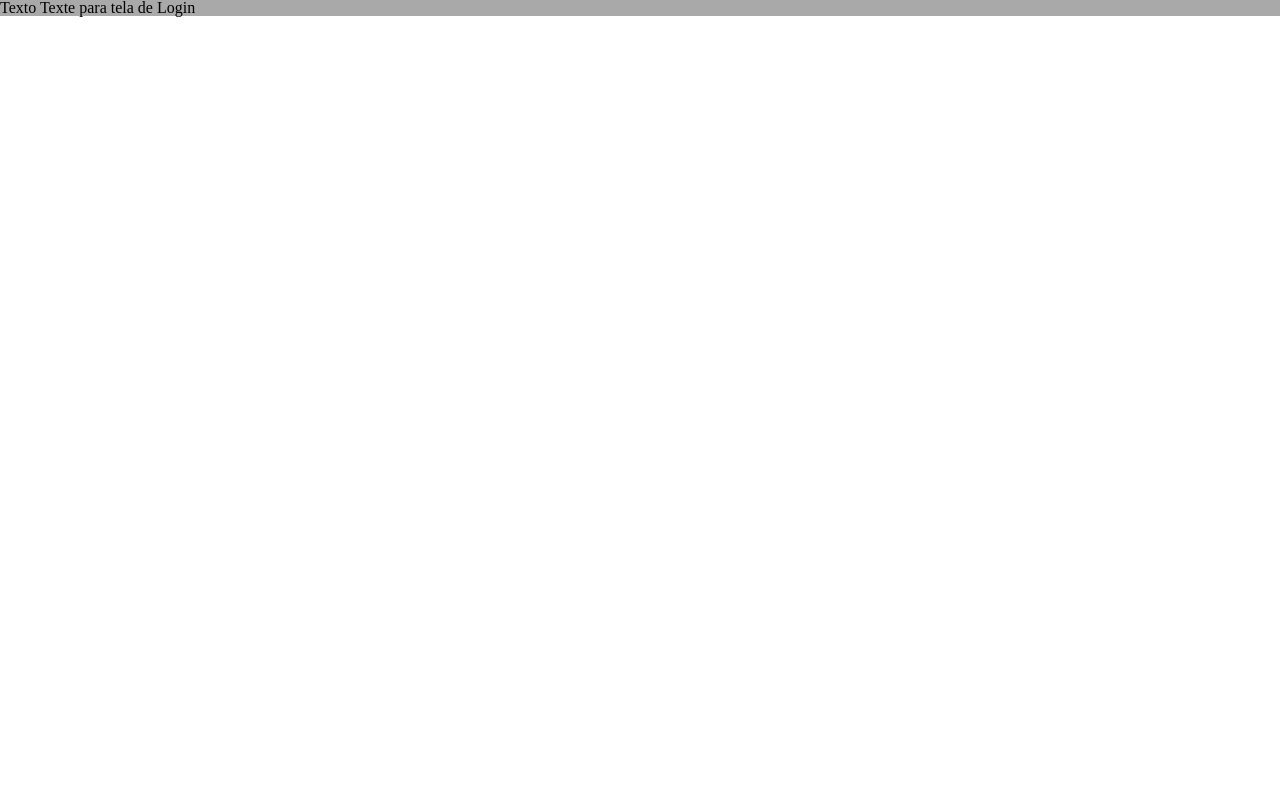
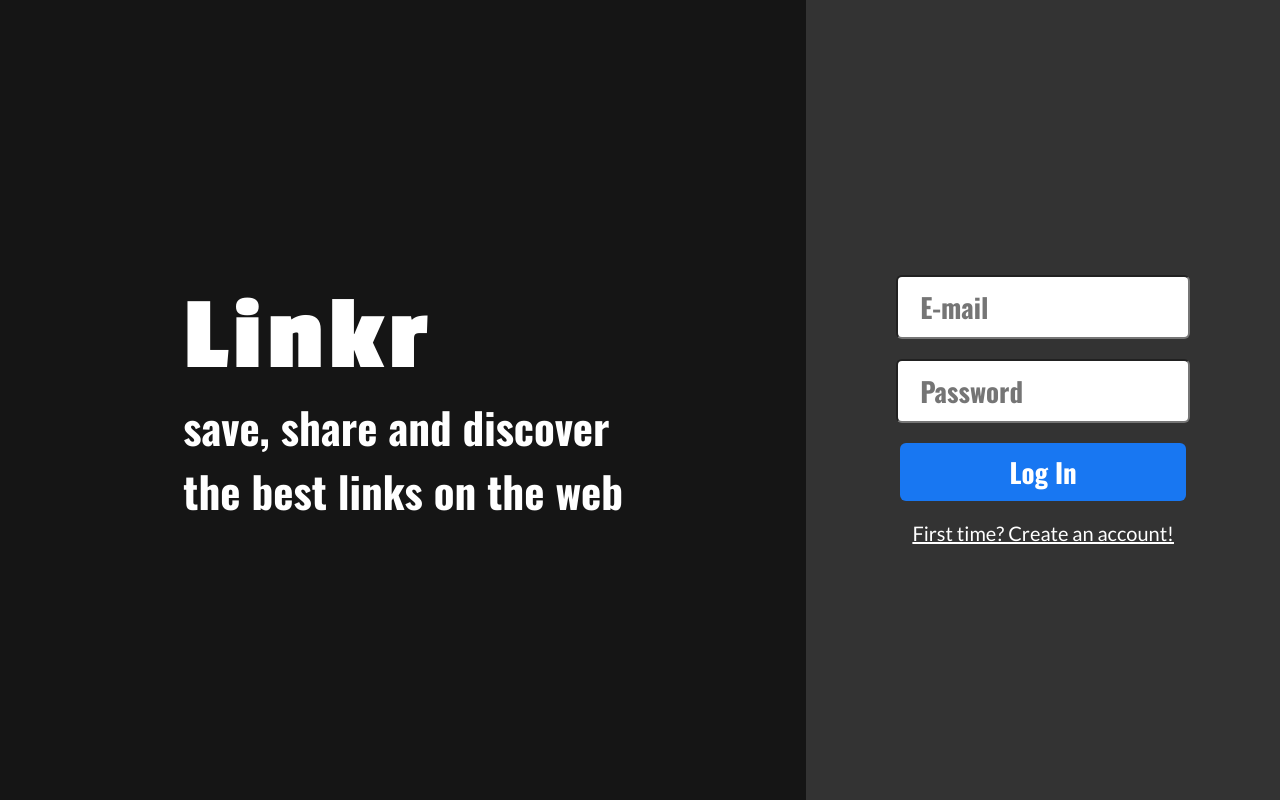
Before and after one commit to thiago-arend/projeto19-linkr-front, a React (Create React App) app: page / in a window 1280 px wide. Built offline with nearby package versions, Linux system fonts and the light colour scheme.

Commit message:
Feat: Layout finished

```diff
--- a/public/index.html
+++ b/public/index.html
@@ -1,9 +1,23 @@
 <!DOCTYPE html>
 <html lang="en">
+
 <head>
   <meta charset="utf-8" />
   <link rel="icon" href="../src/assets/icons8-link-26.png" />
+  <link rel="preconnect" href="https://fonts.googleapis.com">
+  <link rel="preconnect" href="https://fonts.gstatic.com" crossorigin>
+  <link href="https://fonts.googleapis.com/css2?family=Passion+One:wght@400;700&display=swap" rel="stylesheet">
+  <link rel="preconnect" href="https://fonts.googleapis.com">
+  <link rel="preconnect" href="https://fonts.gstatic.com" crossorigin>
+  <link
+    href="https://fonts.googleapis.com/css2?family=Oswald:wght@200;300;400;500;600;700&family=Passion+One:wght@400;700&display=swap"
+    rel="stylesheet">
   <meta name="viewport" content="width=device-width, initial-scale=1" />
+  <link rel="preconnect" href="https://fonts.googleapis.com">
+  <link rel="preconnect" href="https://fonts.gstatic.com" crossorigin>
+  <link
+    href="https://fonts.googleapis.com/css2?family=Lato:ital,wght@0,100;0,300;0,400;0,700;1,100;1,300;1,400;1,700&family=Oswald:wght@200;300;400;500;600;700&family=Passion+One:wght@400;700&display=swap"
+    rel="stylesheet">
   <meta name="theme-color" content="#000000" />
   <meta name="description" content="Web site created using create-react-app" />
   <link rel="apple-touch-icon" href="%PUBLIC_URL%/logo192.png" />
@@ -23,6 +37,7 @@
     -->
   <title>Linkr</title>
 </head>
+
 <body>
   <noscript>You need to enable JavaScript to run this app.</noscript>
   <div id="root"></div>
@@ -37,4 +52,5 @@
       To create a production bundle, use `npm run build` or `yarn build`.
     -->
 </body>
+
 </html>
--- a/src/App.jsx
+++ b/src/App.jsx
@@ -1,5 +1,5 @@
 import styled from "styled-components";
-import SignInPage from "./pages/SignInPage";
+import SignInPage from "./pages";
 import { createContext, useState } from "react";
 import { BrowserRouter, Routes, Route } from "react-router-dom";
 
--- a/src/pages/SignInPage.jsx
+++ /dev/null
@@ -1,37 +0,0 @@
-import axios from "axios";
-import styled from "styled-components";
-import { UserContext } from "../App.jsx";
-import { Link, useNavigate } from "react-router-dom";
-import { useContext, useEffect, useState } from "react";
-
-export default function SignInPage() {
-
-    /* Variaveis de Estado */
-
-
-    /* Configurações da Página */
-    const navigate = useNavigate();
-    /*const url = import.meta.env.VITE_API_URL;*/
-    const User = useContext(UserContext).UserData;
-    const setUser = useContext(UserContext).SetUserData;
-
-    /* Token: existencia + uso */
-
-    /* Se houver um Token: */
-    useEffect(() => {
-
-    }, []);
-
-
-
-
-    return (
-        <SingInContainer>
-            Texto Texte para tela de Login
-        </SingInContainer>
-    );
-}
-
-const SingInContainer = styled.section`
-
-`;
--- /dev/null
+++ b/src/pages/SignInPage/styled.js
@@ -0,0 +1,137 @@
+import { styled } from "styled-components"
+
+export const SingInContainer = styled.section`
+  width: 100%;
+  height: 100vh;
+  display: flex;
+  text-align: center;
+  background: #151515;
+
+  h1 {
+    font-family: Passion One;
+    font-size: 6.625em;
+    font-weight: 700;
+    line-height: 117px;
+    letter-spacing: 0.05em;
+    text-align: left;
+    color: #FFFFFF;
+  }
+
+  p {
+    font-family: Oswald;
+    font-size: 2.6875em;
+    font-weight: 700;
+    line-height: 64px;
+    letter-spacing: 0em;
+    text-align: left;
+    color: #FFFFFF;
+  }
+
+  form {
+    display: flex;
+    flex-direction: column;
+    align-items: center;
+  }
+
+  input {
+    width: 22.34375vw;
+    height: 7.222222222222222vh;
+    border-radius: 6px;
+    margin-top: 20px;
+    font-family: Oswald;
+    font-size: 27px;
+    font-weight: 700;
+    line-height: 40px;
+    letter-spacing: 0em;
+    text-align: left;
+    text-indent: 20px;
+    background: #FFFFFF;
+  }
+
+  button {
+    width: 22.34375vw;
+    height: 7.222222222222222vh;
+    border-radius: 6px;
+    border: none;
+    background: #1877F2;
+    margin-top:20px;
+    margin-bottom: 20px;
+    font-family: Oswald;
+    font-size: 27px;
+    font-weight: 700;
+    line-height: 40px;
+    letter-spacing: 0em;
+    overflow: hidden;
+    color: #FFFFFF;
+  }
+
+  a {
+    font-family: Lato;
+    font-size: 20px;
+    font-weight: 400;
+    line-height: 24px;
+    letter-spacing: 0em;
+    color: #FFFFFF;
+  }
+
+  @media only screen and (max-width: 600px) {
+    display: flex;
+    flex-direction: column;
+    align-items: center;
+    background: #333333;
+
+    h1 {
+      font-size: 76px;
+      line-height: 84px;
+    }
+
+    p {
+      font-size: 23px;
+      line-height: 34px;
+    }
+
+    input {
+      width: 330px;
+    }
+
+    button {
+      width: 330px;
+    }
+  }
+`
+
+export const TitleContainer = styled.section`
+  width: 63%;
+  height: 100vh;
+  box-shadow: 4px 0px 4px 0px #00000040;
+  display: flex;
+  flex-direction: column;
+  justify-content: center;
+  align-items: center;
+
+  @media only screen and (max-width: 600px) {
+    width: 100%;
+    height: 26%;
+    background: #151515;
+  }
+`
+
+export const ContentContainer = styled.section`
+  display: flex;
+  flex-direction: column;
+  align-items: flex-start;
+`
+
+export const FormContainer = styled.section`
+  width: 37%;
+  height: 100vh;
+  background: #333333;
+  display: flex;
+  flex-direction: column;
+  justify-content: center;
+
+  @media only screen and (max-width: 600px) {
+    width: 100%;
+    height: 40vh;
+  }
+`
--- /dev/null
+++ b/src/pages/index.js
@@ -0,0 +1,64 @@
+import axios from "axios";
+import { UserContext } from "../App.jsx";
+import { Link, useNavigate } from "react-router-dom";
+import { useContext, useEffect, useState } from "react";
+import { SingInContainer, TitleContainer, ContentContainer, FormContainer } from "./SignInPage/styled.js";
+
+export default function SignInPage() {
+
+  /* Variaveis de Estado */
+
+
+  /* Configurações da Página */
+  const navigate = useNavigate();
+  /*const url = import.meta.env.VITE_API_URL;*/
+  const User = useContext(UserContext).UserData;
+  const setUser = useContext(UserContext).SetUserData;
+
+  /* Token: existencia + uso */
+
+  /* Se houver um Token: */
+  useEffect(() => {
+
+  }, []);
+
+
+
+
+  return (
+    <SingInContainer>
+
+      <TitleContainer>
+        <ContentContainer>
+          <h1>Linkr</h1>
+          <p>
+            save, share and discover<br />the best links on the web
+          </p>
+        </ContentContainer>
+      </TitleContainer>
+
+      <FormContainer>
+        <form>
+          <input
+            required
+            type="email"
+            placeholder="E-mail"
+            name="email"
+          />
+          <input
+            required
+            type="password"
+            placeholder="Password"
+            name="password"
+          />
+          <button type="submit">Log In</button>
+        </form>
+
+        <Link to="signup">
+          First time? Create an account!
+        </Link>
+      </FormContainer>
+
+    </SingInContainer>
+  );
+}
```
Lines whose indentation alone changed are shown as unchanged.
